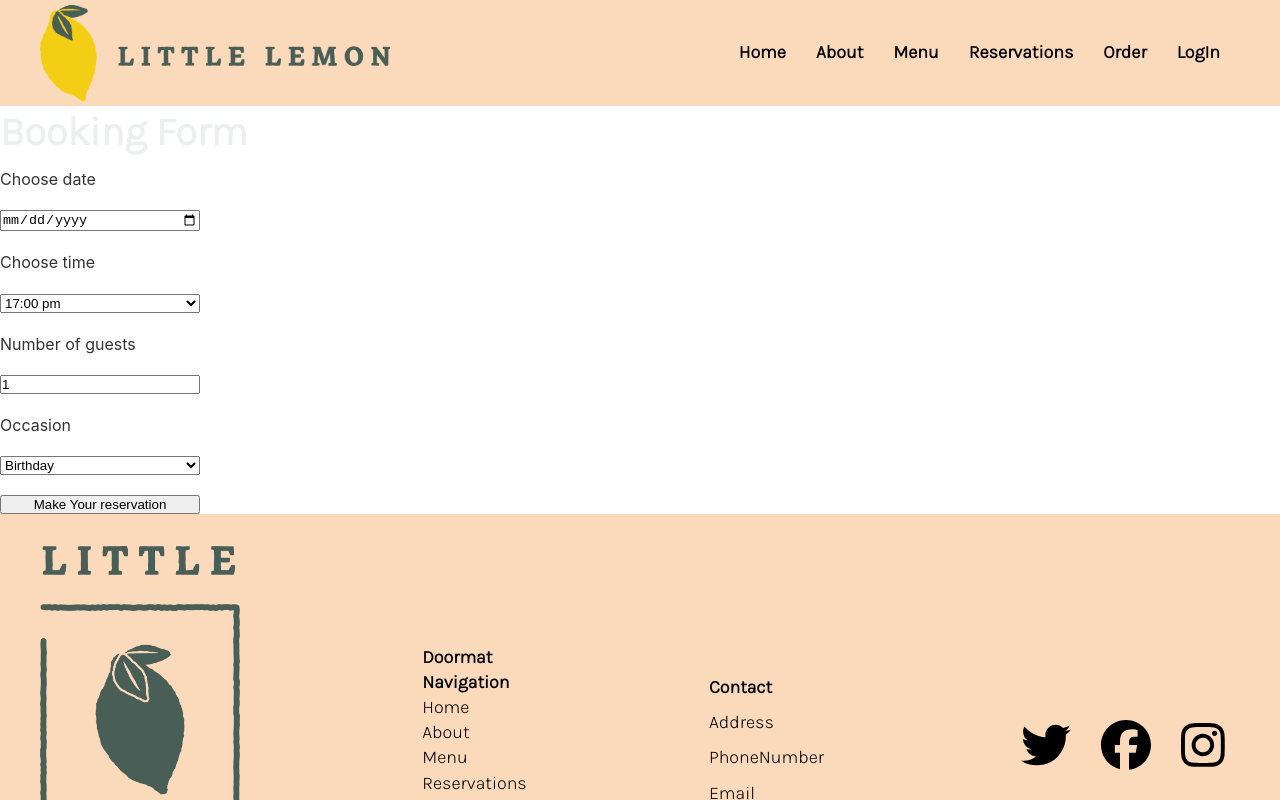
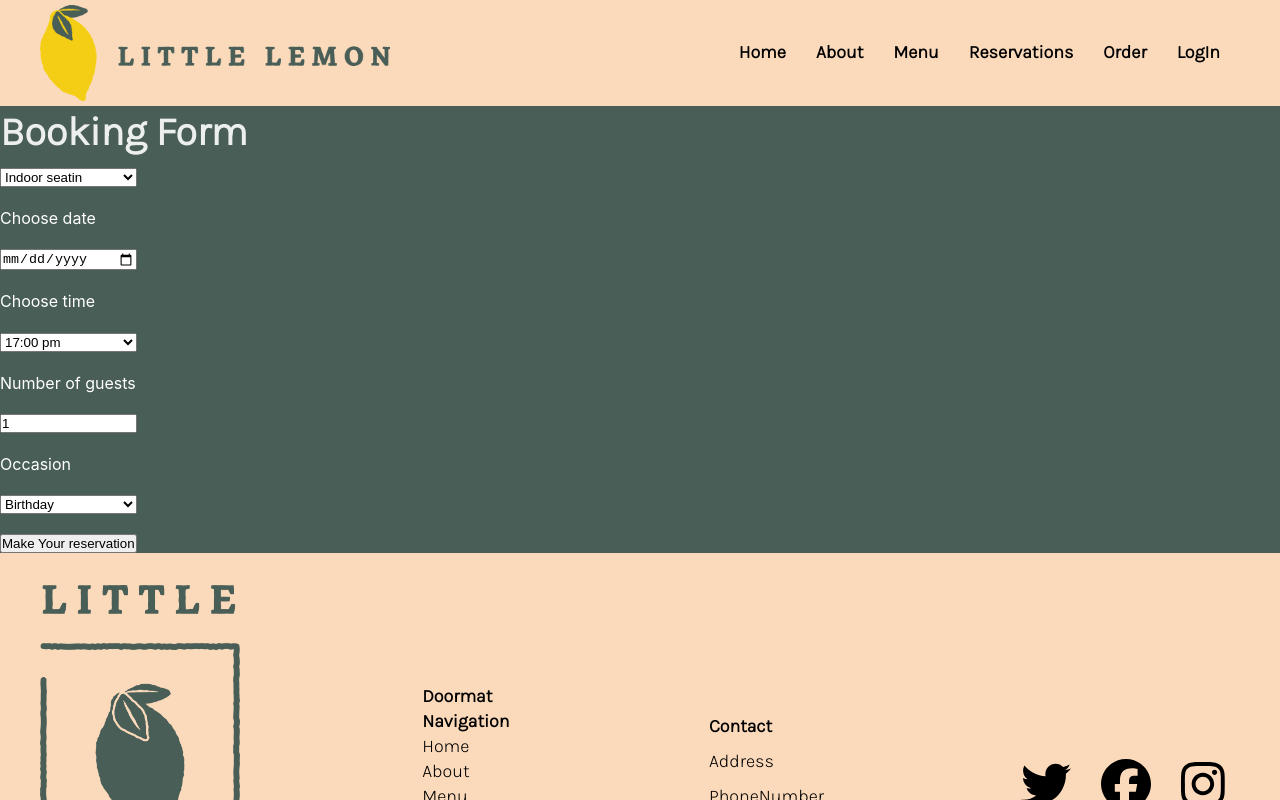
Before and after one commit to AshrafMuhammadNaeem/littlelemon-web, a React (Create React App) app: page /reservation in a window 1280 px wide. Shown: the top 800 px of the page. Built offline with nearby package versions, Linux system fonts and the light colour scheme; a web font is replaced by a local one.

Commit message:
Update BookingForm.js

```diff
--- a/src/BookingForm.js
+++ b/src/BookingForm.js
@@ -1,5 +1,6 @@
 import React from "react";
 import { useState } from "react";
+import styles from './BookingForm.css'
 
 export  const  BookingForm = (props) => {
     const { availableTimes, dispatch } = props;
@@ -23,7 +24,10 @@ export  const  BookingForm = (props) => {
     return(
       <div className="booking-form">
         <h2> Booking Form </h2>
-            <form onSubmit={handleSubmit}  style={{display: 'grid', maxWidth: '200px', gap: '20px'}}>
+            <form onSubmit={handleSubmit}  style={{display: 'grid', maxWidth: '00px', gap: '20px'}}>
+               <select>
+                <option>Indoor seatin</option>
+               </select>
                     <label htmlFor="res-date">Choose date</label>
                     <input type="date" id="res-date" value={date} onChange={(e) => { setDate(e.target.value); dispatch(e.target.value); }}/>
                     <label htmlFor="res-time">Choose time</label>
```
